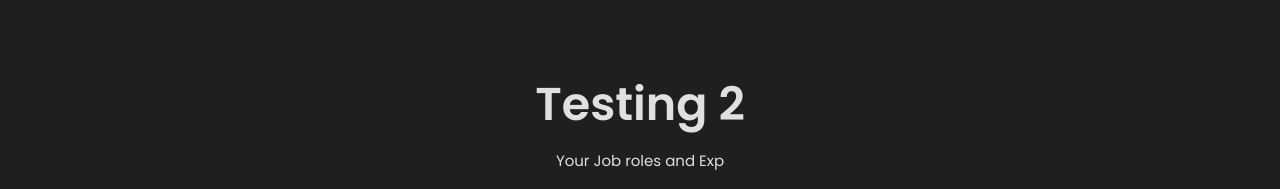
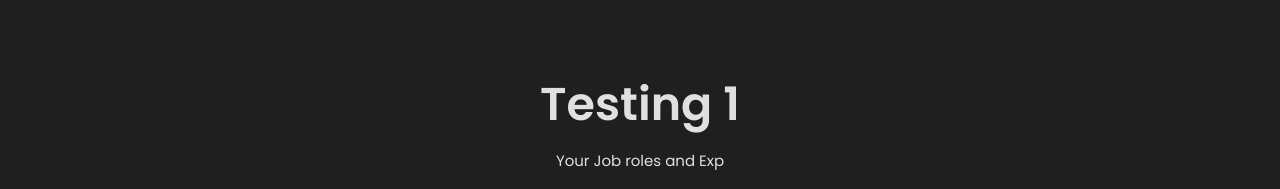
Before and after one commit to srm-ux/test, a plain HTML site: page index.html in a window 1280 px wide. Shown: the part 186-375 px from the top of the page. Drawn offline with Linux system fonts and the light colour scheme.

Commit message:
Revert index.html to a6612df via Ediweb

```diff
--- a/index.html
+++ b/index.html
@@ -419,7 +419,7 @@
 </nav>
 
 <header>
-  <h1 style="color: rgb(224, 224, 224);" class="">Testing 2</h1>
+  <h1 style="color: rgb(224, 224, 224);" class="">Testing 1</h1>
   <p style="color: rgb(224, 224, 224);">Your Job roles and Exp</p>
 </header>
 
```
